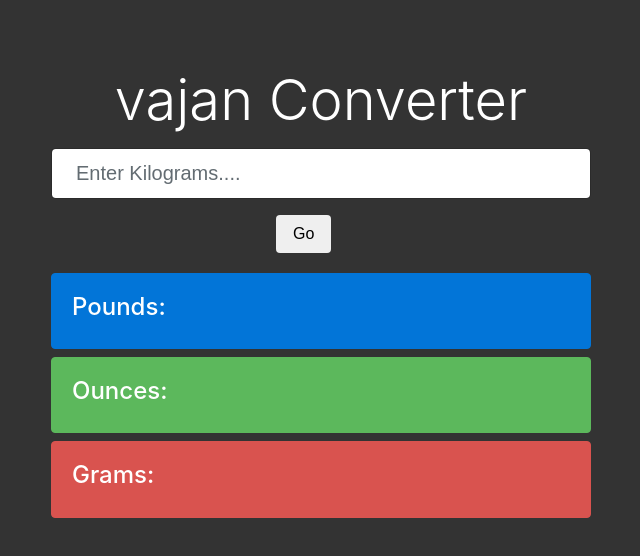
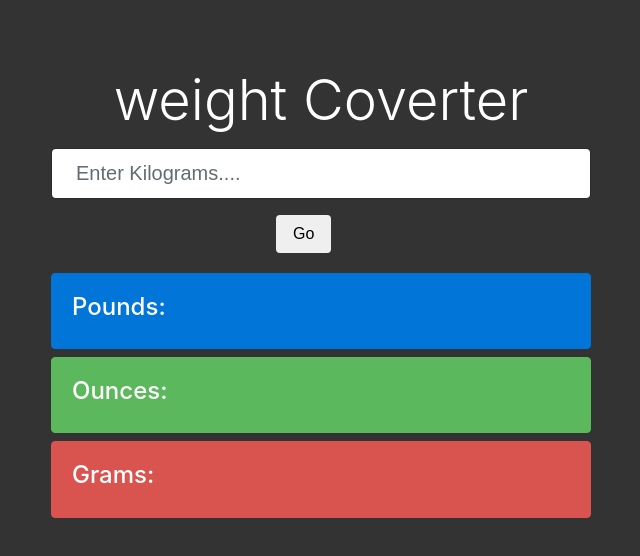
Before and after one commit to kalyanigade-com/DevOps_project, a plain HTML site: page index.html in a window 1280 px wide. Shown: the whole page, without its empty margins (319-959 px from the left). Drawn offline with nearby package versions, Linux system fonts and the light colour scheme.

Commit message:
Update index.html

```diff
--- a/index.html
+++ b/index.html
@@ -27,7 +27,7 @@ integrity="sha384-rwoIResjU2yc3z8GV/NPeZWAv56rSmLldC3R/AZzGRnGxQQKnKkoFVhFQhNUwE
   <div class="container">
     <div class="row">
       <div class="col-md-6 offset-md-3">
-        <h1 class="display-4 text-center mb-3"> vajan Converter</h1>
+        <h1 class="display-4 text-center mb-3"> weight Coverter</h1>
         <form>
           <div class="form-group">
             <input id="kgInput" type="number"
```
